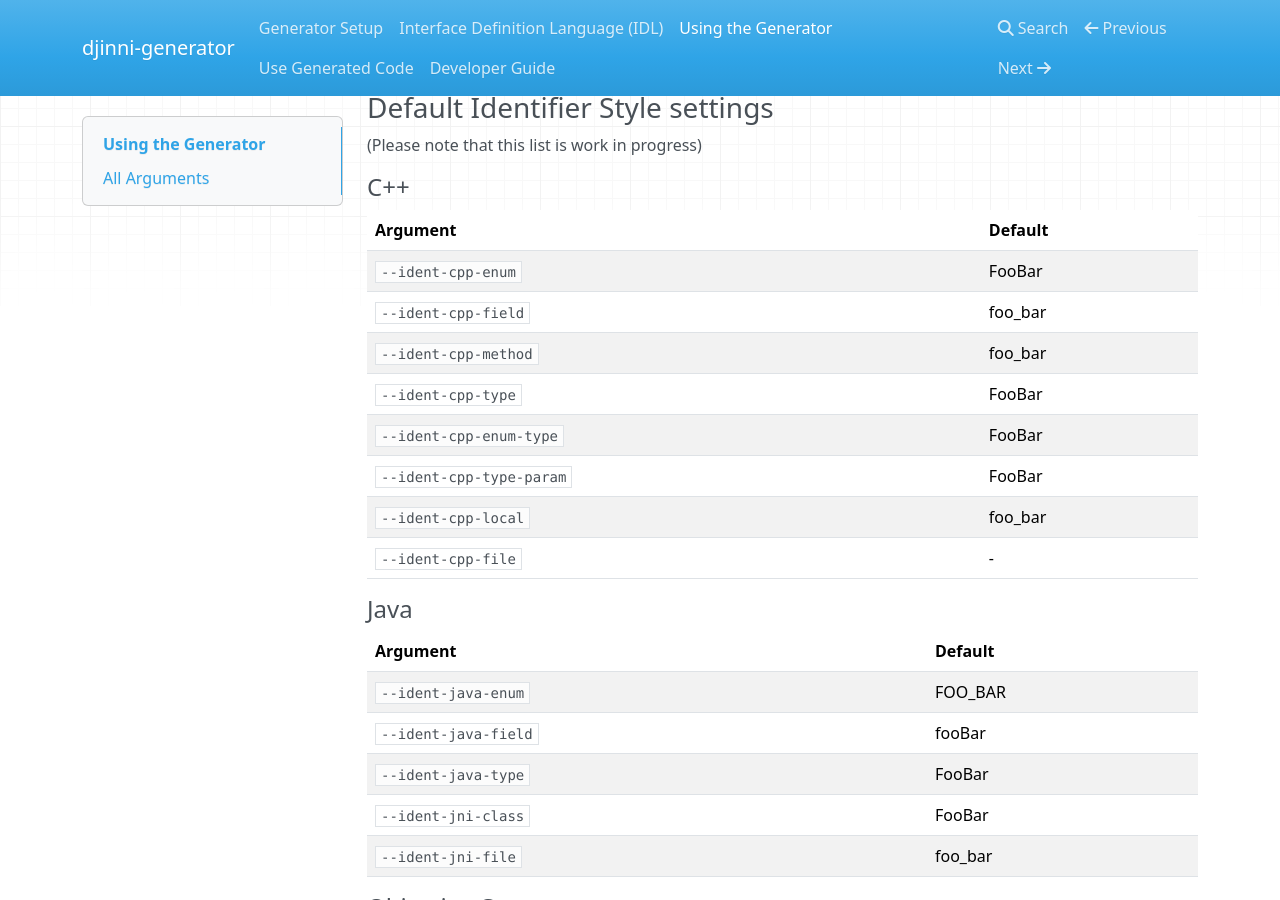
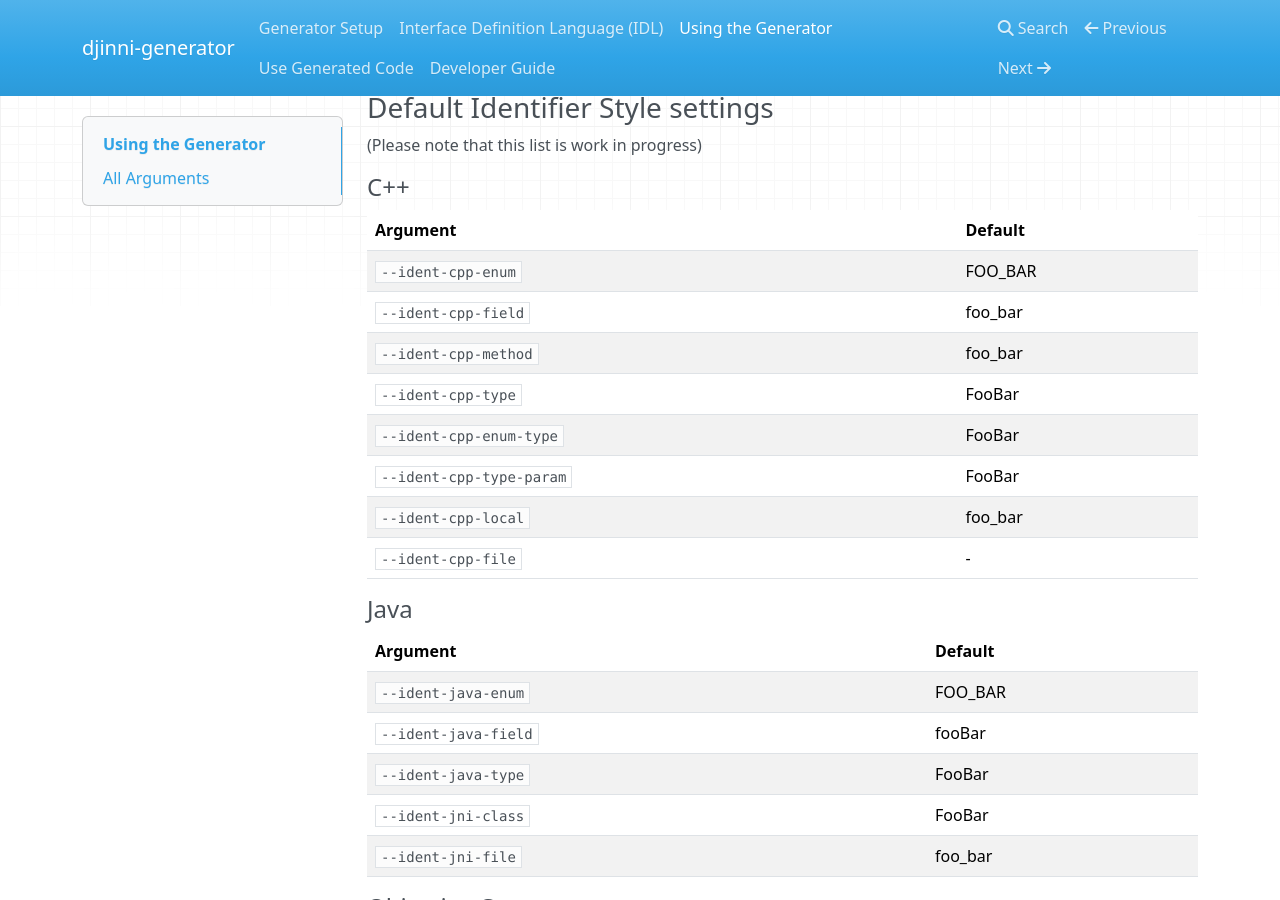
Before and after one commit to cross-language-cpp/djinni-generator, an MkDocs documentation site: the page built from docs/cli-usage.md, in a window 1280 px wide and 900 px high, scrolled down 6258 px. Built offline with MkDocs 1.6.1, drawn with Linux system fonts in a browser that asks for light colours; nearby versions of some CDN libraries.

Commit message:
Update docs/cli-usage.md
Co-authored-by: Leandro Freitas <freitass@gmail.com>

```diff
--- a/docs/cli-usage.md
+++ b/docs/cli-usage.md
@@ -199,7 +199,7 @@ The best way to find out how that works is playing around with different values
 
 | Argument | Default  |
 | -------- | -------- |
-| `--ident-cpp-enum` | FooBar |
+| `--ident-cpp-enum` | FOO_BAR |
 | `--ident-cpp-field` | foo_bar |
 | `--ident-cpp-method` | foo_bar |
 | `--ident-cpp-type` | FooBar |
```
